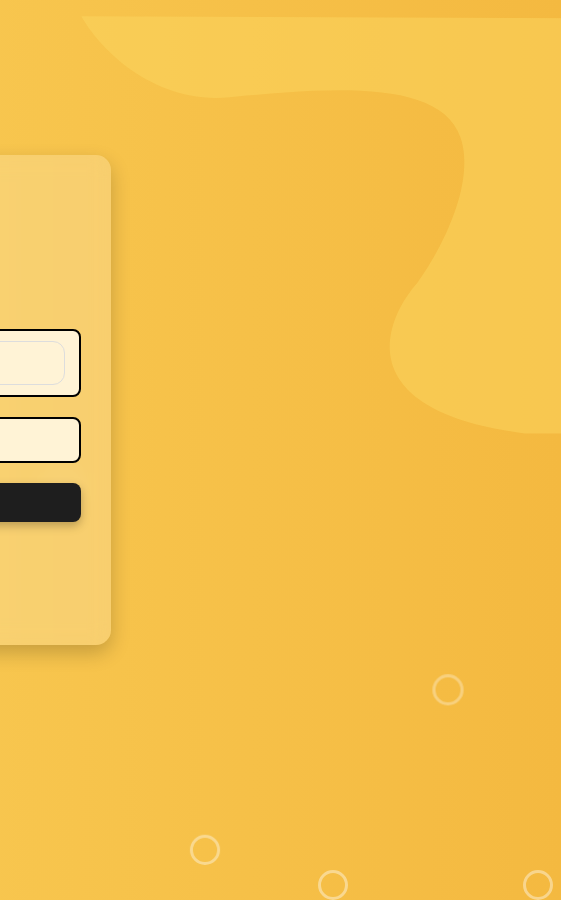
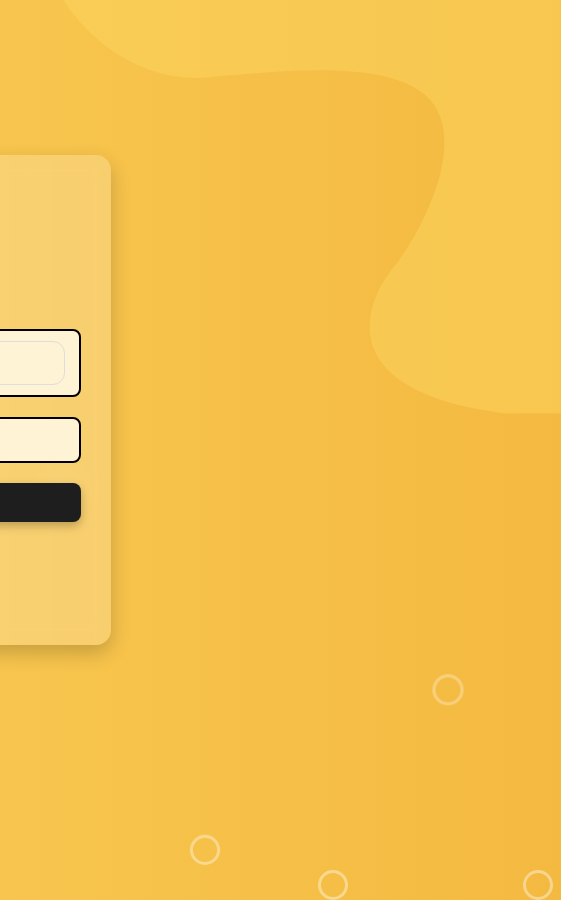
Before and after one commit to simiguess/422UserInterface, a plain HTML site: page index.html in a window 1280 px wide. Shown: the full height of the page, 719-1280 px from the left. Drawn offline with nearby package versions, Linux system fonts and the light colour scheme.

Commit message:
svg
svg update top right login

```diff
--- a/style.css
+++ b/style.css
@@ -65,8 +65,8 @@ body {
 /* BLOB SVG */
 .blob-svg-top-right {
   position: absolute;
-  top: 0px;
-  right: -20px;
+  top: -20px;
+  right: 0px;
   width: 500px;
   height: 450px;
   z-index: 0;
```
